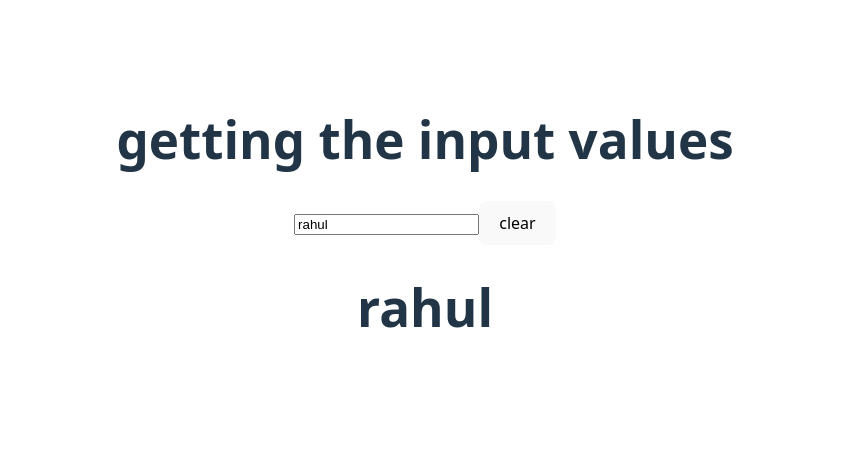
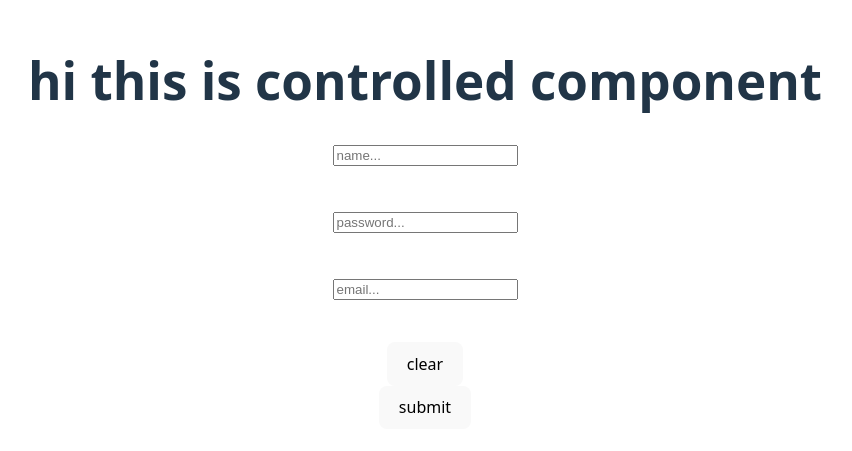
Before and after one commit to rahul-lade/stepbystep_react, a React (Vite) app in the folder my-react-app/: page / in a window 1280 px wide. Shown: the part 177-628 px from the top of the page, without its empty margins (215-1067 px from the left). Built offline with nearby package versions, Linux system fonts and the light colour scheme.

Commit message:
feat: implement controlled form inputs for name, password, and email in App component

```diff
--- a/my-react-app/src/App.jsx
+++ b/my-react-app/src/App.jsx
@@ -31,15 +31,26 @@ function App() {
   // const collegearray = ['iit', 'nit', 'iiiiit', 'hdhdhd'];
   // console.log(collegearray);
 
-
-const [valu, setValu] = useState("rahul");
+const [name, setname] = useState("");
+const [password, setpassword] = useState("");
+const [email, setemail] = useState("");
   return (
 
     <div>
-    <h1>getting the input values</h1>
-   <input type="text" value={valu} onChange={(e)=>{setValu(e.target.value)}}  placeholder='hey input' />
-   <button onClick={()=>{setValu("")}}>clear</button>
-    <h1 >{valu}</h1>
+    <h1>hi this is controlled component</h1>
+    <form action="">
+      <input type="text" value={name} onChange={(e)=>{setname(e.target.value)}} placeholder='name...'/>
+      <h3>{name}</h3>
+      <br />
+      <input type="password" value={password} onChange={(e)=>{setpassword(e.target.value)}} placeholder='password...'/>
+      <h3>{password}</h3>
+      <br />
+      <input type="email" value={email} onChange={(e)=>{setemail(e.target.value)}} placeholder='email...'/>
+      <h3>{email}</h3>
+      <br />
+      <button onClick={()=>{(setname('')),setemail(''),setpassword('')} }>clear</button>
+    </form>
+    <button onClick={()=>{console.log(name,password,email)}}>submit</button>
 
     </div>
 
```
